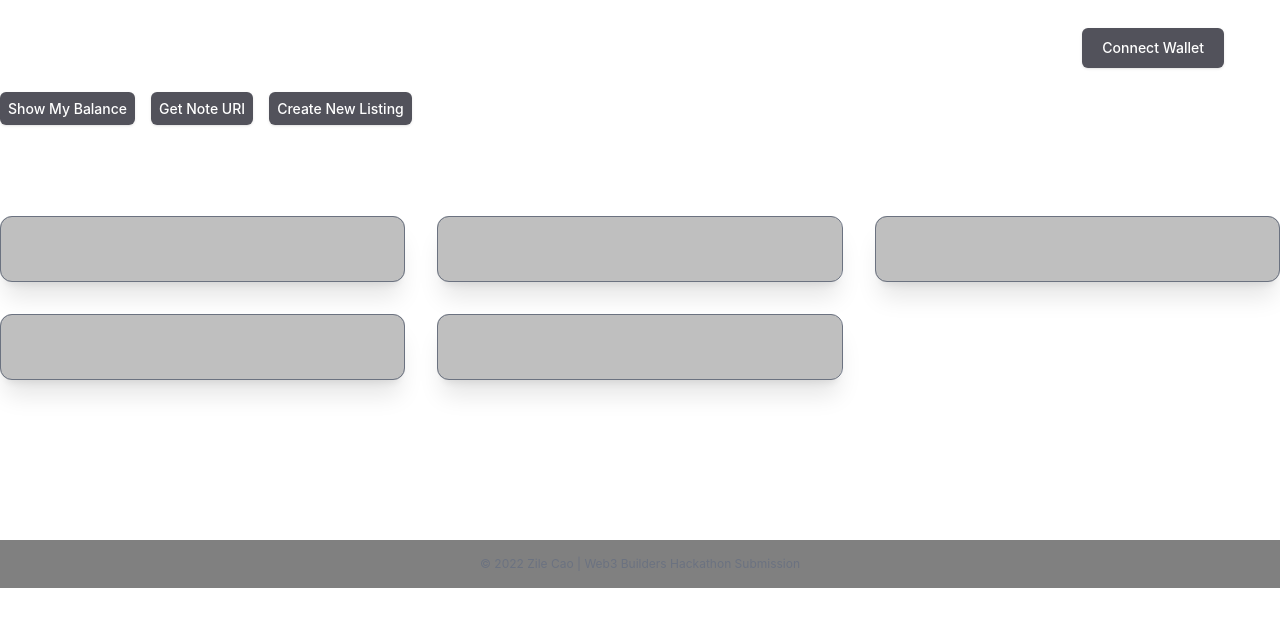
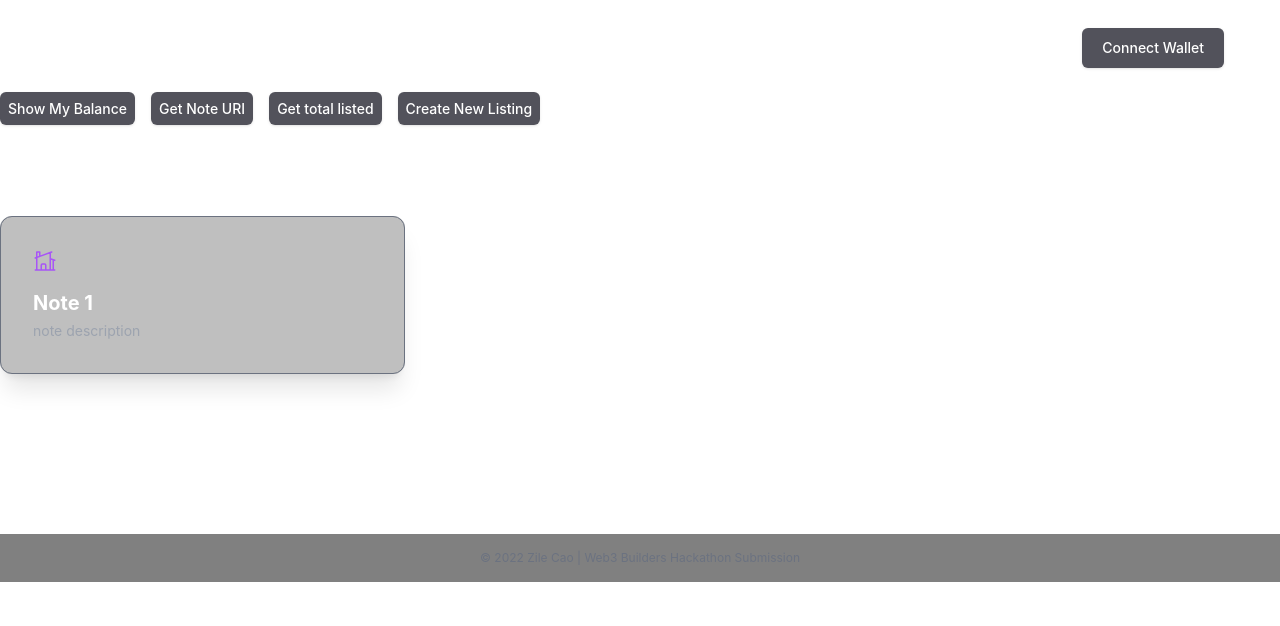
Before and after one commit to ZILECAO/GroupBy, a Next.js app: page /test in a window 1280 px wide. Shown: the top 626 px of the page. Built offline with nearby package versions, Linux system fonts and the light colour scheme; no server answers.

Commit message:
get total listed

```diff
--- a/pages/index.js
+++ b/pages/index.js
@@ -8,7 +8,7 @@ import {contractABI} from '../components/contractABI.js';
 import {donoContractABI} from '../components/donoContractABI.js';
 
 const contractAddress = '0x250F2B55bAD518506114A64f6C73A92934eeE4C0';
-const donoContractAddress = '0x255777fB712C3101559277040D2F4D7050181846';
+const donoContractAddress = '0x39A60e61181b605B81828Ab941Cc1A5145bEbaFF';
 
 let provider;
 
@@ -201,6 +201,7 @@ export default function Home() {
                             </div>
 
                         ))}
+
                 </div>
             </div>
         </div>
--- a/pages/test.js
+++ b/pages/test.js
@@ -6,7 +6,7 @@ import { ethers, BigNumber } from "ethers";
 import { useEffect, useState } from "react";
 import {donoContractABI} from '../components/donoContractABI.js';
 
-const donoContractAddress = '0x255777fB712C3101559277040D2F4D7050181846';
+const donoContractAddress = '0x39A60e61181b605B81828Ab941Cc1A5145bEbaFF';
 
 let provider;
 
@@ -36,6 +36,11 @@ const donoContract = new ethers.Contract(
 async function getNoteURI() {
     const noteURI = await donoContract.getNoteURI(0);
     console.log(noteURI);
+}
+
+async function getTotalListed() {
+    const totalListed = await donoContract.getTotalListed.call();
+    console.log(parseInt(totalListed, 16));
 }
 
 
@@ -107,6 +112,10 @@ export default function Home() {
             <button onClick={() => getNoteURI()}>Get Note URI</button>
           </a>
 
+          <a class="mr-4 p-2 text-sm font-medium text-white bg-zinc-600 hover:bg-zinc-700 rounded-md shadow">
+            <button onClick={() => getTotalListed()}>Get total listed</button>
+          </a>
+
 
           <a class="mr-4 p-2 text-sm font-medium text-white bg-zinc-600 hover:bg-zinc-700 rounded-md shadow">
             <button  onClick={() => setButtonState(true) }>Create New Listing</button>
@@ -124,14 +133,31 @@ export default function Home() {
         <div class = "mt-10">
             <div className="container">
                 <div class ="mt-8 grid grid-cols-1 gap-8 md:grid-cols-2 lg:grid-cols-3">
-                    {Array(5)
+                    {Array(getTotalListed)
                         .fill(1)
                         .map((_, i) => (
-                            <div key={i} class ="block p-8 border backdrop-brightness-75 border-gray-500 shadow-xl transition rounded-xl hover:shadow-white hover:border-white">
+                            <div key={i}>
+                                <a
+                                    class="block p-8 border backdrop-brightness-75 border-gray-500 shadow-xl transition rounded-xl hover:shadow-white hover:border-white"
+                                    href="https://www.metamanor.art/"
+                                >
+                                    <svg xmlns="http://www.w3.org/2000/svg" fill="none" viewBox="0 0 24 24" strokeWidth={1.5} stroke="currentColor" class="w-6 h-6 text-purple-500">
+                                    <path strokeLinecap="round" strokeLinejoin="round" d="M8.25 21v-4.875c0-.621.504-1.125 1.125-1.125h2.25c.621 0 1.125.504 1.125 1.125V21m0 0h4.5V3.545M12.75 21h7.5V10.75M2.25 21h1.5m18 0h-18M2.25 9l4.5-1.636M18.75 3l-1.5.545m0 6.205l3 1m1.5.5l-1.5-.5M6.75 7.364V3h-3v18m3-13.636l10.5-3.819" />
+                                    </svg>
 
+
+                                    <h3 class="mt-4 text-xl font-bold text-white">Note 1</h3>
+
+                                    <p class="mt-1 text-sm text-gray-400">
+                                        note description
+
+                                    </p>
+                                </a>
                             </div>
 
                         ))}
+
+
                 </div>
             </div>
         </div>
```
Also changed, not shown: components/donoContractABI.js.
